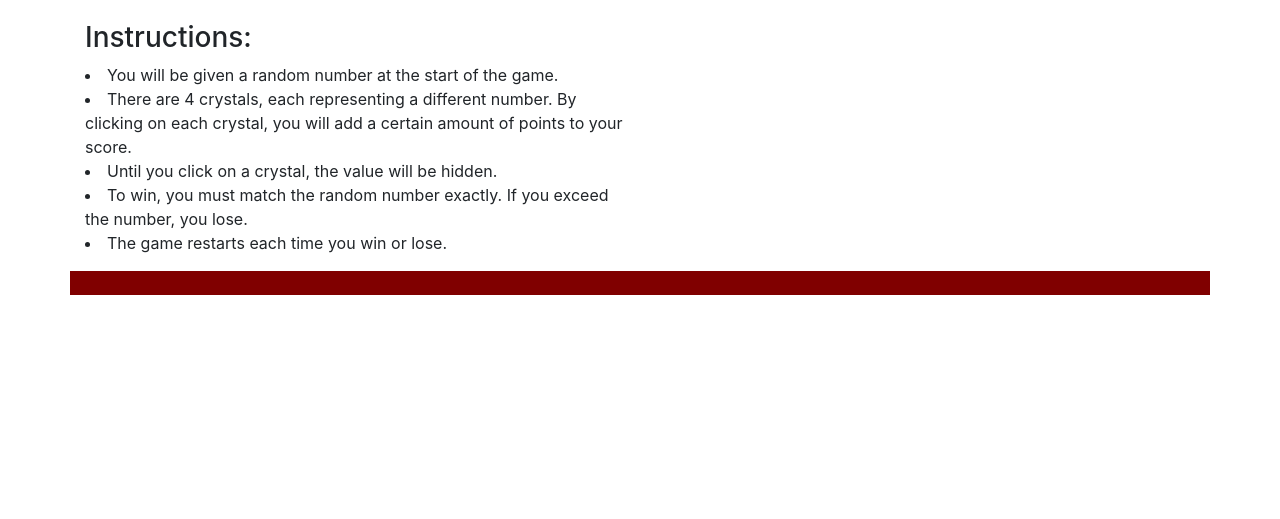
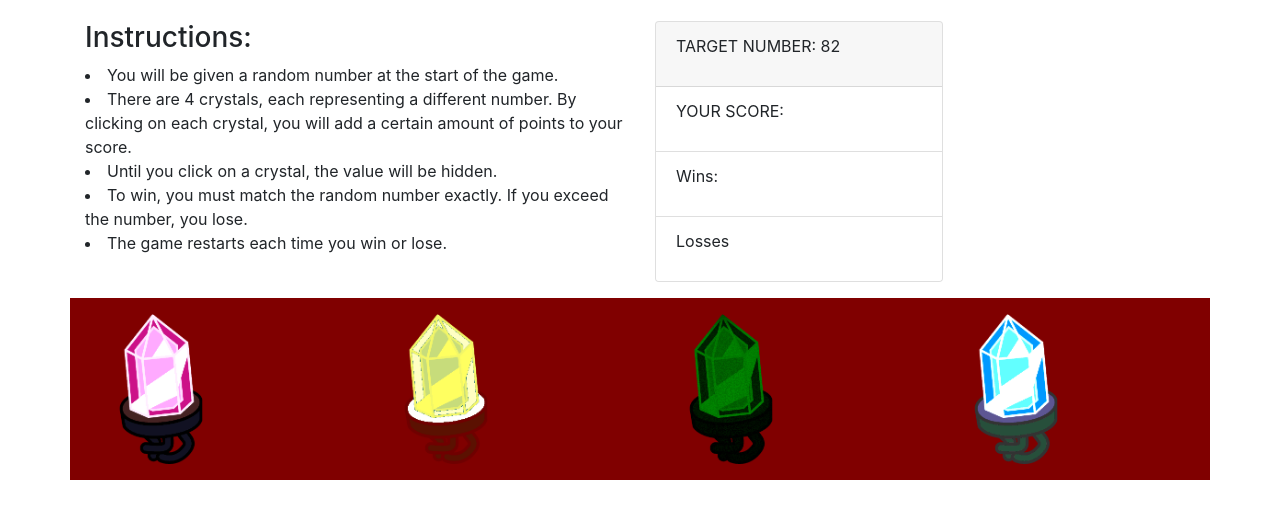
Before and after one commit to amabelledee/unit_4_game, a plain HTML site: page index.html in a window 1280 px wide. Shown: the part 67-586 px from the top of the page. Drawn offline with nearby package versions, Linux system fonts and the light colour scheme.

Commit message:
added all css and started jQuery

```diff
--- a/assets/javascript/game.js
+++ b/assets/javascript/game.js
@@ -1,4 +1,10 @@
+// declare variables
+var wins = 0;
+var losses = 0;
+var userSum = [];
 // ai chooses random number at start of game between 19 & 120
+var targetNum = Math.floor((Math.random() * 120) + 19);
+    $("#randNum").html("TARGET NUMBER: " + targetNum);
 // on click event for 4 crystals.
 // each crystal represents a random number between 1-12, on click will calculate a sum
 // if the sum of the crystal === random number, calculate wins
--- a/index.html
+++ b/index.html
@@ -29,16 +29,35 @@
                     <li>The game restarts each time you win or lose.</li>
                 </span></ul>
             </div>
+            <div class="col-6 mt-3">
+                    <div class="card" style="width: 18rem;">
+                            <div class="card-header">
+                              <p id="randNum"></P>
+                            </div>
+                            <ul class="list-group list-group-flush">
+                              <li class="list-group-item"><p>YOUR SCORE:<span id="userSum"></span></p></li>
+                              <li class="list-group-item"><p>Wins:<span id="wins"></span></p></li>
+                              <li class="list-group-item"><p>Losses<span id="losses"></span></p></li>
+                            </ul>
+                          </div>
+            </div>
         </div>
         <div class="row mt-3">
-            <div class="col" style="background-color: maroon">
-                <img src="" />
-                <img src="" />
-                <img src="" />
-                <img src="" />
+            <div class="col-3 p-3" style="background-color: maroon">
+                <img id="t1" src="./assets/images/Time_Crystal.png" width="150px" height="150px" />
+            </div>
+            <div class="col-3 p-3" style="background-color: maroon">
+                <img id ="t2" src="./assets/images/Time_Crystal_2.png" width="150px" height="150px" />
+            </div>
+            <div id="t3" class="col-3 p-3" style="background-color: maroon">
+                <img src="./assets/images/Time_Crystal_3.png" width="150px" height="150px" />
+            </div>
+            <div class="col-3 p-3" style="background-color: maroon">
+                <img id="t4" src="./assets/images/Time_Crystal_4.png" width="150px" height="150px" />
             </div>
         </div>
     </div>
+    <script type="text/javascript" src="https://cdnjs.cloudflare.com/ajax/libs/jquery/3.2.1/jquery.min.js"></script>
     <script src="./assets/javascript/game.js"></script>
 </body>
 </html>
```
Also changed, not shown: captain-pseudo.html (added, +27 -0 lines), assets/images/Time_Crystal_2.png (added), assets/images/Time_Crystal_3.png (added), assets/images/Time_Crystal_4.png (added).
